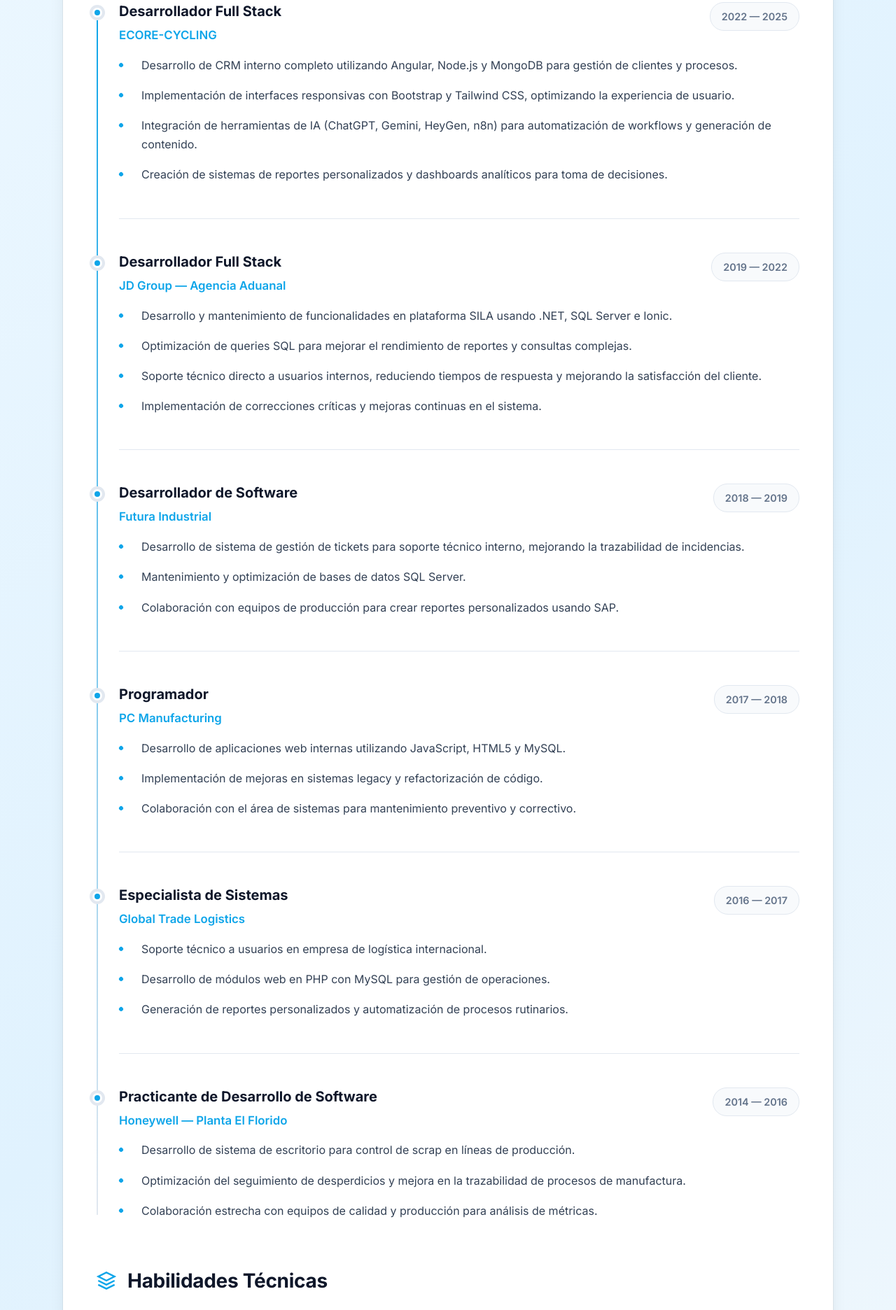
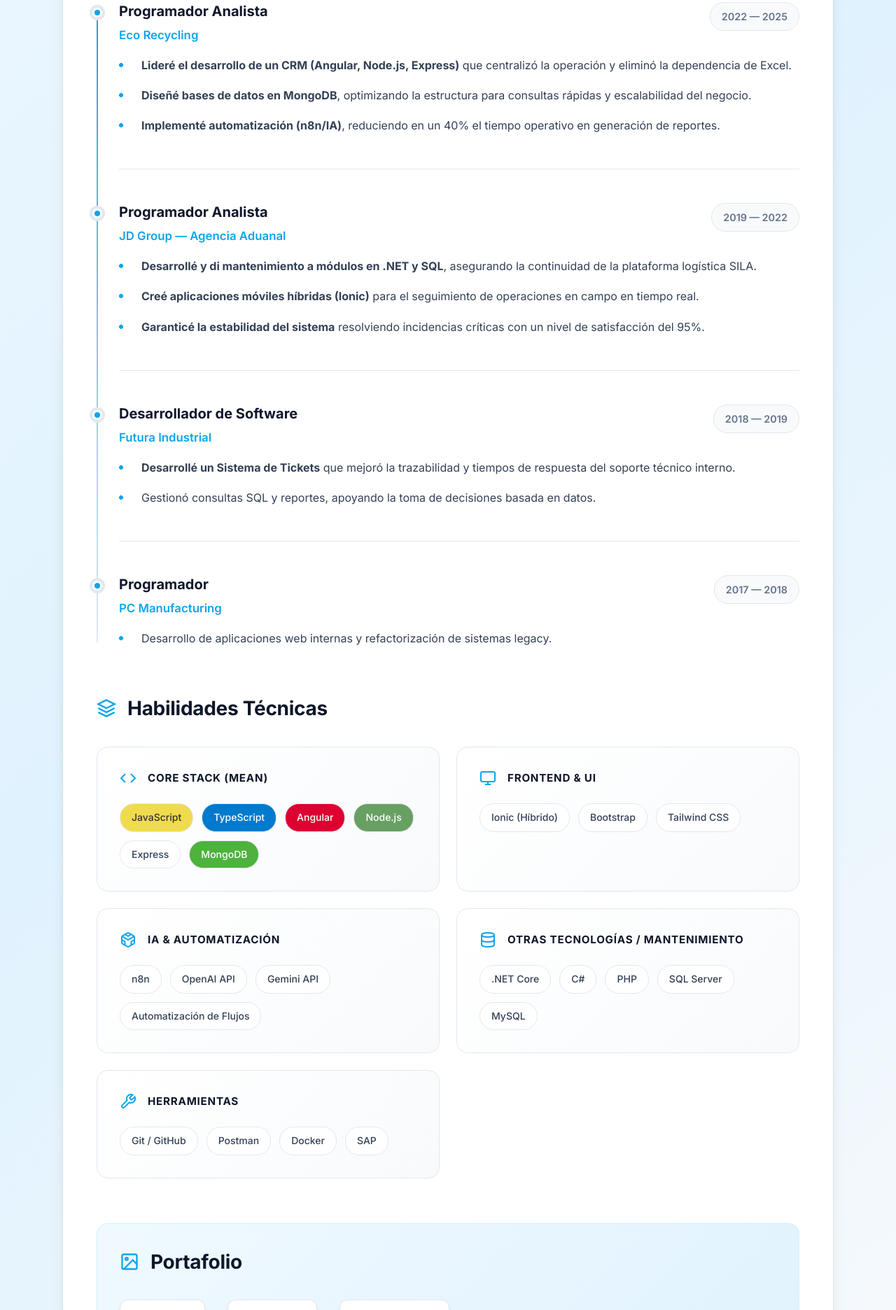
Before and after one commit to jeduardovr/jeduardovr.github.io, a plain HTML site: page index.html in a window 1280 px wide. Shown: the part 928-2800 px from the top of the page at 70% size. Drawn offline with Linux system fonts and the light colour scheme.

Commit message:
correcciones en cv

```diff
--- a/index.html
+++ b/index.html
@@ -1,53 +1,58 @@
 <!DOCTYPE html>
 <html lang="es">
+
 <head>
   <meta charset="UTF-8">
   <meta name="viewport" content="width=device-width, initial-scale=1.0">
   <title>Jesus Eduardo Velazquez Ramirez - Full Stack Developer</title>
   <link rel="preconnect" href="https://fonts.googleapis.com">
   <link rel="preconnect" href="https://fonts.gstatic.com" crossorigin>
-  <link href="https://fonts.googleapis.com/css2?family=Inter:wght@300;400;500;600;700;800&display=swap" rel="stylesheet">
+  <link href="https://fonts.googleapis.com/css2?family=Inter:wght@300;400;500;600;700;800&display=swap"
+    rel="stylesheet">
   <link rel="stylesheet" href="css/style.css">
 </head>
+
 <body>
   <div class="container">
-    <!-- Header Section -->
     <header class="header">
       <div class="header-content">
         <div class="header-text">
           <div class="name-title">
             <h1 class="name">Jesus Eduardo Velazquez Ramirez</h1>
             <div class="divider"></div>
-            <p class="role">Full Stack Developer</p>
+            <p class="role">Full Stack Developer Senior</p>
           </div>
-          <p class="subtitle">Ing. en Tecnologías de la Información y Comunicación</p>
+          <p class="subtitle">Especialista en Angular, Node.js & Automatización</p>
 
           <div class="contact-grid">
             <a href="mailto:eduardovelazquez700@gmail.com" class="contact-item">
               <svg class="icon" viewBox="0 0 24 24" fill="none" stroke="currentColor" stroke-width="2">
-                <path d="M3 8l7.89 5.26a2 2 0 002.22 0L21 8M5 19h14a2 2 0 002-2V7a2 2 0 00-2-2H5a2 2 0 00-2 2v10a2 2 0 002 2z"/>
+                <path
+                  d="M3 8l7.89 5.26a2 2 0 002.22 0L21 8M5 19h14a2 2 0 002-2V7a2 2 0 00-2-2H5a2 2 0 00-2 2v10a2 2 0 002 2z" />
               </svg>
               <span>eduardovelazquez700@gmail.com</span>
             </a>
 
             <div class="contact-item">
               <svg class="icon" viewBox="0 0 24 24" fill="none" stroke="currentColor" stroke-width="2">
-                <path d="M22 16.92v3a2 2 0 01-2.18 2 19.79 19.79 0 01-8.63-3.07 19.5 19.5 0 01-6-6 19.79 19.79 0 01-3.07-8.67A2 2 0 014.11 2h3a2 2 0 012 1.72 12.84 12.84 0 00.7 2.81 2 2 0 01-.45 2.11L8.09 9.91a16 16 0 006 6l1.27-1.27a2 2 0 012.11-.45 12.84 12.84 0 002.81.7A2 2 0 0122 16.92z"/>
+                <path
+                  d="M22 16.92v3a2 2 0 01-2.18 2 19.79 19.79 0 01-8.63-3.07 19.5 19.5 0 01-6-6 19.79 19.79 0 01-3.07-8.67A2 2 0 014.11 2h3a2 2 0 012 1.72 12.84 12.84 0 00.7 2.81 2 2 0 01-.45 2.11L8.09 9.91a16 16 0 006 6l1.27-1.27a2 2 0 012.11-.45 12.84 12.84 0 002.81.7A2 2 0 0122 16.92z" />
               </svg>
-              <span>+52 664 123 4567</span>
+              <span>(664) 753 0027</span>
             </div>
 
             <div class="contact-item">
               <svg class="icon" viewBox="0 0 24 24" fill="none" stroke="currentColor" stroke-width="2">
-                <path d="M21 10c0 7-9 13-9 13s-9-6-9-13a9 9 0 0118 0z"/>
-                <circle cx="12" cy="10" r="3"/>
+                <path d="M21 10c0 7-9 13-9 13s-9-6-9-13a9 9 0 0118 0z" />
+                <circle cx="12" cy="10" r="3" />
               </svg>
-              <span>Tijuana, México</span>
+              <span>Tijuana, B.C. (Zona Horaria Pacífico)</span>
             </div>
 
             <a href="https://www.linkedin.com/in/eduardo-velazquez-11a630118" target="_blank" class="contact-item">
               <svg class="icon" viewBox="0 0 24 24" fill="currentColor">
-                <path d="M20.447 20.452h-3.554v-5.569c0-1.328-.027-3.037-1.852-3.037-1.853 0-2.136 1.445-2.136 2.939v5.667H9.351V9h3.414v1.561h.046c.477-.9 1.637-1.85 3.37-1.85 3.601 0 4.267 2.37 4.267 5.455v6.286zM5.337 7.433c-1.144 0-2.063-.926-2.063-2.065 0-1.138.92-2.063 2.063-2.063 1.14 0 2.064.925 2.064 2.063 0 1.139-.925 2.065-2.064 2.065zm1.782 13.019H3.555V9h3.564v11.452zM22.225 0H1.771C.792 0 0 .774 0 1.729v20.542C0 23.227.792 24 1.771 24h20.451C23.2 24 24 23.227 24 22.271V1.729C24 .774 23.2 0 22.222 0h.003z"/>
+                <path
+                  d="M20.447 20.452h-3.554v-5.569c0-1.328-.027-3.037-1.852-3.037-1.853 0-2.136 1.445-2.136 2.939v5.667H9.351V9h3.414v1.561h.046c.477-.9 1.637-1.85 3.37-1.85 3.601 0 4.267 2.37 4.267 5.455v6.286zM5.337 7.433c-1.144 0-2.063-.926-2.063-2.065 0-1.138.92-2.063 2.063-2.063 1.14 0 2.064.925 2.064 2.063 0 1.139-.925 2.065-2.064 2.065zm1.782 13.019H3.555V9h3.564v11.452zM22.225 0H1.771C.792 0 0 .774 0 1.729v20.542C0 23.227.792 24 1.771 24h20.451C23.2 24 24 23.227 24 22.271V1.729C24 .774 23.2 0 22.222 0h.003z" />
               </svg>
               <span>LinkedIn Perfil</span>
             </a>
@@ -63,28 +68,28 @@
       </div>
     </header>
 
-    <!-- Main Content -->
     <main class="content">
-      <!-- Summary Section -->
       <section class="section summary-section">
         <div class="section-header">
           <svg class="section-icon" viewBox="0 0 24 24" fill="none" stroke="currentColor" stroke-width="2">
-            <path d="M20 21v-2a4 4 0 00-4-4H8a4 4 0 00-4 4v2"/>
-            <circle cx="12" cy="7" r="4"/>
+            <path d="M20 21v-2a4 4 0 00-4-4H8a4 4 0 00-4 4v2" />
+            <circle cx="12" cy="7" r="4" />
           </svg>
-          <h2 class="section-title">Resumen Profesional</h2>
+          <h2 class="section-title">Sobre Mí</h2>
         </div>
         <p class="summary-text">
-          Ingeniero en Tecnologías de la Información y Comunicación con <strong>más de 7 años de experiencia</strong> en el desarrollo de software y la optimización de procesos tecnológicos. Especialista en desarrollo full stack, automatización y soluciones a medida. Experiencia comprobada en industrias como logística, manufactura y reciclaje, con enfoque en eficiencia operativa, soporte técnico y modernización de sistemas.
+          Desarrollador Full Stack Senior (7+ años) especializado en el ecosistema JavaScript: <strong>Angular, Node.js
+            (Express) y MongoDB</strong>. Experto en la modernización de sistemas, creación de arquitecturas escalables
+          y automatización de procesos operativos. Profesional versátil y autónomo, enfocado en entregar soluciones
+          tecnológicas eficientes tanto en entornos presenciales como remotos.
         </p>
       </section>
 
-      <!-- Experience Section -->
       <section class="section">
         <div class="section-header">
           <svg class="section-icon" viewBox="0 0 24 24" fill="none" stroke="currentColor" stroke-width="2">
-            <rect x="2" y="7" width="20" height="14" rx="2" ry="2"/>
-            <path d="M16 21V5a2 2 0 00-2-2h-4a2 2 0 00-2 2v16"/>
+            <rect x="2" y="7" width="20" height="14" rx="2" ry="2" />
+            <path d="M16 21V5a2 2 0 00-2-2h-4a2 2 0 00-2 2v16" />
           </svg>
           <h2 class="section-title">Experiencia Profesional</h2>
         </div>
@@ -95,16 +100,18 @@
             <div class="timeline-content">
               <div class="job-header">
                 <div>
-                  <h3 class="job-title">Desarrollador Full Stack</h3>
-                  <div class="job-company">ECORE-CYCLING</div>
+                  <h3 class="job-title">Programador Analista</h3>
+                  <div class="job-company">Eco Recycling</div>
                 </div>
                 <div class="job-period">2022 — 2025</div>
               </div>
               <ul class="job-description">
-                <li>Desarrollo de CRM interno completo utilizando Angular, Node.js y MongoDB para gestión de clientes y procesos.</li>
-                <li>Implementación de interfaces responsivas con Bootstrap y Tailwind CSS, optimizando la experiencia de usuario.</li>
-                <li>Integración de herramientas de IA (ChatGPT, Gemini, HeyGen, n8n) para automatización de workflows y generación de contenido.</li>
-                <li>Creación de sistemas de reportes personalizados y dashboards analíticos para toma de decisiones.</li>
+                <li><strong>Lideré el desarrollo de un CRM (Angular, Node.js, Express)</strong> que centralizó la
+                  operación y eliminó la dependencia de Excel.</li>
+                <li><strong>Diseñé bases de datos en MongoDB</strong>, optimizando la estructura para consultas rápidas
+                  y escalabilidad del negocio.</li>
+                <li><strong>Implementé automatización (n8n/IA)</strong>, reduciendo en un 40% el tiempo operativo en
+                  generación de reportes.</li>
               </ul>
             </div>
           </div>
@@ -114,16 +121,18 @@
             <div class="timeline-content">
               <div class="job-header">
                 <div>
-                  <h3 class="job-title">Desarrollador Full Stack</h3>
+                  <h3 class="job-title">Programador Analista</h3>
                   <div class="job-company">JD Group — Agencia Aduanal</div>
                 </div>
                 <div class="job-period">2019 — 2022</div>
               </div>
               <ul class="job-description">
-                <li>Desarrollo y mantenimiento de funcionalidades en plataforma SILA usando .NET, SQL Server e Ionic.</li>
-                <li>Optimización de queries SQL para mejorar el rendimiento de reportes y consultas complejas.</li>
-                <li>Soporte técnico directo a usuarios internos, reduciendo tiempos de respuesta y mejorando la satisfacción del cliente.</li>
-                <li>Implementación de correcciones críticas y mejoras continuas en el sistema.</li>
+                <li><strong>Desarrollé y di mantenimiento a módulos en .NET y SQL</strong>, asegurando la continuidad de
+                  la plataforma logística SILA.</li>
+                <li><strong>Creé aplicaciones móviles híbridas (Ionic)</strong> para el seguimiento de operaciones en
+                  campo en tiempo real.</li>
+                <li><strong>Garanticé la estabilidad del sistema</strong> resolviendo incidencias críticas con un nivel
+                  de satisfacción del 95%.</li>
               </ul>
             </div>
           </div>
@@ -139,9 +148,9 @@
                 <div class="job-period">2018 — 2019</div>
               </div>
               <ul class="job-description">
-                <li>Desarrollo de sistema de gestión de tickets para soporte técnico interno, mejorando la trazabilidad de incidencias.</li>
-                <li>Mantenimiento y optimización de bases de datos SQL Server.</li>
-                <li>Colaboración con equipos de producción para crear reportes personalizados usando SAP.</li>
+                <li><strong>Desarrollé un Sistema de Tickets</strong> que mejoró la trazabilidad y tiempos de respuesta
+                  del soporte técnico interno.</li>
+                <li>Gestionó consultas SQL y reportes, apoyando la toma de decisiones basada en datos.</li>
               </ul>
             </div>
           </div>
@@ -157,58 +166,19 @@
                 <div class="job-period">2017 — 2018</div>
               </div>
               <ul class="job-description">
-                <li>Desarrollo de aplicaciones web internas utilizando JavaScript, HTML5 y MySQL.</li>
-                <li>Implementación de mejoras en sistemas legacy y refactorización de código.</li>
-                <li>Colaboración con el área de sistemas para mantenimiento preventivo y correctivo.</li>
-              </ul>
-            </div>
-          </div>
-
-          <div class="timeline-item">
-            <div class="timeline-marker"></div>
-            <div class="timeline-content">
-              <div class="job-header">
-                <div>
-                  <h3 class="job-title">Especialista de Sistemas</h3>
-                  <div class="job-company">Global Trade Logistics</div>
-                </div>
-                <div class="job-period">2016 — 2017</div>
-              </div>
-              <ul class="job-description">
-                <li>Soporte técnico a usuarios en empresa de logística internacional.</li>
-                <li>Desarrollo de módulos web en PHP con MySQL para gestión de operaciones.</li>
-                <li>Generación de reportes personalizados y automatización de procesos rutinarios.</li>
-              </ul>
-            </div>
-          </div>
-
-          <div class="timeline-item">
-            <div class="timeline-marker"></div>
-            <div class="timeline-content">
-              <div class="job-header">
-                <div>
-                  <h3 class="job-title">Practicante de Desarrollo de Software</h3>
-                  <div class="job-company">Honeywell — Planta El Florido</div>
-                </div>
-                <div class="job-period">2014 — 2016</div>
-              </div>
-              <ul class="job-description">
-                <li>Desarrollo de sistema de escritorio para control de scrap en líneas de producción.</li>
-                <li>Optimización del seguimiento de desperdicios y mejora en la trazabilidad de procesos de manufactura.</li>
-                <li>Colaboración estrecha con equipos de calidad y producción para análisis de métricas.</li>
+                <li>Desarrollo de aplicaciones web internas y refactorización de sistemas legacy.</li>
               </ul>
             </div>
           </div>
         </div>
       </section>
 
-      <!-- Skills Section -->
       <section class="section">
         <div class="section-header">
           <svg class="section-icon" viewBox="0 0 24 24" fill="none" stroke="currentColor" stroke-width="2">
-            <polygon points="12 2 2 7 12 12 22 7 12 2"/>
-            <polyline points="2 17 12 22 22 17"/>
-            <polyline points="2 12 12 17 22 12"/>
+            <polygon points="12 2 2 7 12 12 22 7 12 2" />
+            <polyline points="2 17 12 22 22 17" />
+            <polyline points="2 12 12 17 22 12" />
           </svg>
           <h2 class="section-title">Habilidades Técnicas</h2>
         </div>
@@ -217,51 +187,32 @@
           <div class="skill-card">
             <div class="skill-card-header">
               <svg class="skill-icon" viewBox="0 0 24 24" fill="none" stroke="currentColor" stroke-width="2">
-                <polyline points="16 18 22 12 16 6"/>
-                <polyline points="8 6 2 12 8 18"/>
+                <polyline points="16 18 22 12 16 6" />
+                <polyline points="8 6 2 12 8 18" />
               </svg>
-              <h3 class="skill-category-title">Lenguajes & Frameworks</h3>
+              <h3 class="skill-category-title">Core Stack (MEAN)</h3>
             </div>
             <div class="skill-tags">
-              <span class="skill-badge">JavaScript</span>
-              <span class="skill-badge">TypeScript</span>
-              <span class="skill-badge">Node.js</span>
+              <span class="skill-badge" style="background-color: #f0db4f; color: #333;">JavaScript</span>
+              <span class="skill-badge" style="background-color: #007acc; color: white;">TypeScript</span>
+              <span class="skill-badge" style="background-color: #dd0031; color: white;">Angular</span>
+              <span class="skill-badge" style="background-color: #68a063; color: white;">Node.js</span>
               <span class="skill-badge">Express</span>
-              <span class="skill-badge">PHP</span>
-              <span class="skill-badge">.NET</span>
-              <span class="skill-badge">C#</span>
+              <span class="skill-badge" style="background-color: #4db33d; color: white;">MongoDB</span>
             </div>
           </div>
 
           <div class="skill-card">
             <div class="skill-card-header">
               <svg class="skill-icon" viewBox="0 0 24 24" fill="none" stroke="currentColor" stroke-width="2">
-                <ellipse cx="12" cy="5" rx="9" ry="3"/>
-                <path d="M21 12c0 1.66-4 3-9 3s-9-1.34-9-3"/>
-                <path d="M3 5v14c0 1.66 4 3 9 3s9-1.34 9-3V5"/>
+                <rect x="2" y="3" width="20" height="14" rx="2" ry="2" />
+                <line x1="8" y1="21" x2="16" y2="21" />
+                <line x1="12" y1="17" x2="12" y2="21" />
               </svg>
-              <h3 class="skill-category-title">Bases de Datos</h3>
+              <h3 class="skill-category-title">Frontend & UI</h3>
             </div>
             <div class="skill-tags">
-              <span class="skill-badge">SQL</span>
-              <span class="skill-badge">MySQL</span>
-              <span class="skill-badge">SQL Server</span>
-              <span class="skill-badge">MongoDB</span>
-            </div>
-          </div>
-
-          <div class="skill-card">
-            <div class="skill-card-header">
-              <svg class="skill-icon" viewBox="0 0 24 24" fill="none" stroke="currentColor" stroke-width="2">
-                <rect x="2" y="3" width="20" height="14" rx="2" ry="2"/>
-                <line x1="8" y1="21" x2="16" y2="21"/>
-                <line x1="12" y1="17" x2="12" y2="21"/>
-              </svg>
-              <h3 class="skill-category-title">Frontend</h3>
-            </div>
-            <div class="skill-tags">
-              <span class="skill-badge">Angular</span>
-              <span class="skill-badge">Ionic</span>
+              <span class="skill-badge">Ionic (Híbrido)</span>
               <span class="skill-badge">Bootstrap</span>
               <span class="skill-badge">Tailwind CSS</span>
             </div>
@@ -270,60 +221,67 @@
           <div class="skill-card">
             <div class="skill-card-header">
               <svg class="skill-icon" viewBox="0 0 24 24" fill="none" stroke="currentColor" stroke-width="2">
-                <path d="M14.7 6.3a1 1 0 000 1.4l1.6 1.6a1 1 0 001.4 0l3.77-3.77a6 6 0 01-7.94 7.94l-6.91 6.91a2.12 2.12 0 01-3-3l6.91-6.91a6 6 0 017.94-7.94l-3.76 3.76z"/>
+                <path
+                  d="M21 16V8a2 2 0 00-1-1.73l-7-4a2 2 0 00-2 0l-7 4A2 2 0 003 8v8a2 2 0 001 1.73l7 4a2 2 0 002 0l7-4A2 2 0 0021 16z" />
+                <polyline points="7.5 4.21 12 6.81 16.5 4.21" />
+                <polyline points="7.5 19.79 7.5 14.6 3 12" />
+                <polyline points="21 12 16.5 14.6 16.5 19.79" />
+                <polyline points="3.27 6.96 12 12.01 20.73 6.96" />
               </svg>
-              <h3 class="skill-category-title">Herramientas & DevOps</h3>
+              <h3 class="skill-category-title">IA & Automatización</h3>
             </div>
             <div class="skill-tags">
-              <span class="skill-badge">Git</span>
-              <span class="skill-badge">Postman</span>
-              <span class="skill-badge">SAP</span>
-              <span class="skill-badge">Vercel</span>
-              <span class="skill-badge">Monday</span>
-    <span class="skill-badge">Jira</span>
+              <span class="skill-badge">n8n</span>
+              <span class="skill-badge">OpenAI API</span>
+              <span class="skill-badge">Gemini API</span>
+              <span class="skill-badge">Automatización de Flujos</span>
             </div>
           </div>
 
           <div class="skill-card">
             <div class="skill-card-header">
               <svg class="skill-icon" viewBox="0 0 24 24" fill="none" stroke="currentColor" stroke-width="2">
-                <path d="M21 16V8a2 2 0 00-1-1.73l-7-4a2 2 0 00-2 0l-7 4A2 2 0 003 8v8a2 2 0 001 1.73l7 4a2 2 0 002 0l7-4A2 2 0 0021 16z"/>
-                <polyline points="7.5 4.21 12 6.81 16.5 4.21"/>
-                <polyline points="7.5 19.79 7.5 14.6 3 12"/>
-                <polyline points="21 12 16.5 14.6 16.5 19.79"/>
-                <polyline points="3.27 6.96 12 12.01 20.73 6.96"/>
-                <line x1="12" y1="22.08" x2="12" y2="12"/>
+                <ellipse cx="12" cy="5" rx="9" ry="3" />
+                <path d="M21 12c0 1.66-4 3-9 3s-9-1.34-9-3" />
+                <path d="M3 5v14c0 1.66 4 3 9 3s9-1.34 9-3V5" />
               </svg>
-              <h3 class="skill-category-title">IA & Automatización</h3>
+              <h3 class="skill-category-title">Otras Tecnologías / Mantenimiento</h3>
             </div>
             <div class="skill-tags">
-              <span class="skill-badge">ChatGPT</span>
-              <span class="skill-badge">Gemini</span>
-              <span class="skill-badge">HeyGen</span>
-              <span class="skill-badge">n8n</span>
+              <span class="skill-badge">.NET Core</span>
+              <span class="skill-badge">C#</span>
+              <span class="skill-badge">PHP</span>
+              <span class="skill-badge">SQL Server</span>
+              <span class="skill-badge">MySQL</span>
             </div>
           </div>
 
           <div class="skill-card">
             <div class="skill-card-header">
               <svg class="skill-icon" viewBox="0 0 24 24" fill="none" stroke="currentColor" stroke-width="2">
-                <path d="M12 2l3.09 6.26L22 9.27l-5 4.87 1.18 6.88L12 17.77l-6.18 3.25L7 14.14 2 9.27l6.91-1.01L12 2z"/>
+                <path
+                  d="M14.7 6.3a1 1 0 000 1.4l1.6 1.6a1 1 0 001.4 0l3.77-3.77a6 6 0 01-7.94 7.94l-6.91 6.91a2.12 2.12 0 01-3-3l6.91-6.91a6 6 0 017.94-7.94l-3.76 3.76z" />
               </svg>
-              <h3 class="skill-category-title">Especialidades</h3>
+              <h3 class="skill-category-title">Herramientas</h3>
             </div>
             <div class="skill-tags">
-              <span class="skill-badge">CRMs</span>
-              <span class="skill-badge">Dashboards</span>
-              <span class="skill-badge">Reportes</span>
-              <span class="skill-badge">Metodologías Ágiles (SCRUM)</span>
+              <span class="skill-badge">Git / GitHub</span>
+              <span class="skill-badge">Postman</span>
+              <span class="skill-badge">Docker</span>
+              <span class="skill-badge">SAP</span>
             </div>
           </div>
+
         </div>
       </section>
 
       <section class="section portfolio-section">
         <div class="section-header">
-    <!-- Puedes agregar un ícono SVG aquí -->
+          <svg class="section-icon" viewBox="0 0 24 24" fill="none" stroke="currentColor" stroke-width="2">
+            <rect x="3" y="3" width="18" height="18" rx="2" ry="2"></rect>
+            <circle cx="8.5" cy="8.5" r="1.5"></circle>
+            <polyline points="21 15 16 10 5 21"></polyline>
+          </svg>
           <h2 class="section-title">Portafolio</h2>
         </div>
         <div class="portfolio-links" style="display: flex; gap: 2rem; flex-wrap: wrap;">
@@ -341,11 +299,11 @@
 
     </main>
 
-    <!-- Footer -->
     <footer class="footer">
       <p>Curriculum Vitae — Jesus Eduardo Velazquez Ramirez</p>
       <p class="footer-year">2025</p>
     </footer>
   </div>
 </body>
+
 </html>
```
Lines whose indentation alone changed are shown as unchanged.
